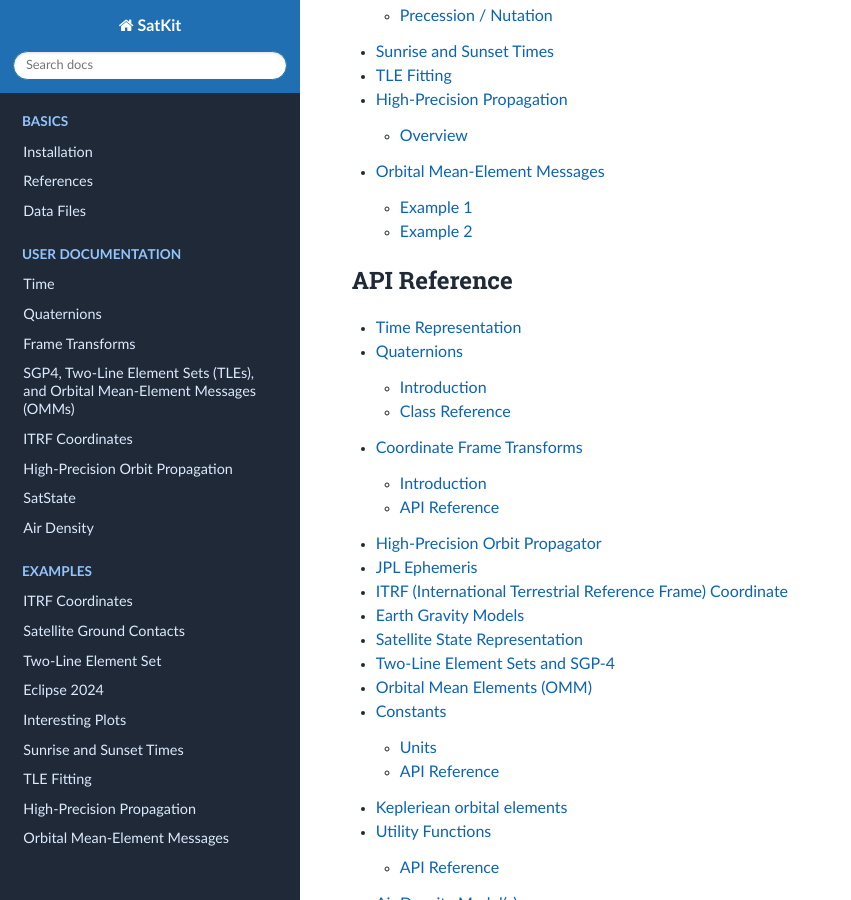
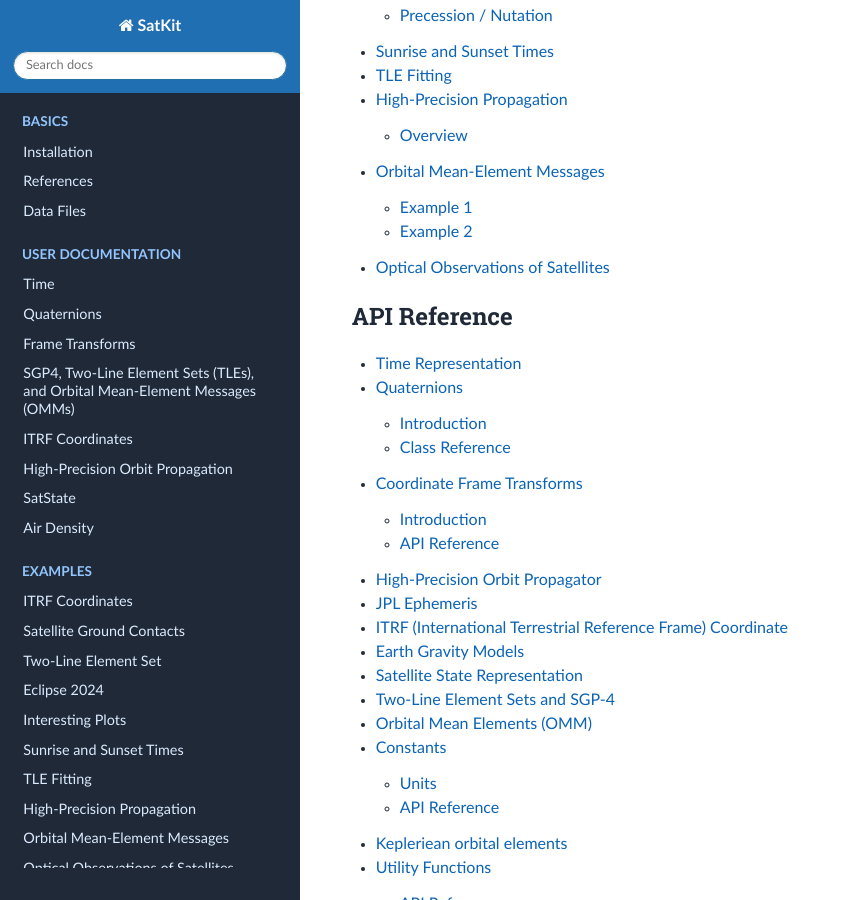
Before and after one commit to ssmichael1/satkit, a Sphinx documentation site: the page built from python/docs/source/index.md, in a window 1280 px wide and 900 px high, scrolled down 2125 px. Shown: the whole window, without its empty margins (0-851 px from the left). Built offline with Sphinx 7.4.7 and the Read the Docs theme 3.1.0, drawn with Linux system fonts in a browser that asks for light colours; the version number is read from the project's files by our own code.

Commit message:
add optical observations example

```diff
--- a/python/docs/source/index.md
+++ b/python/docs/source/index.md
@@ -79,6 +79,7 @@ Please reach out of you find errors in code or calculations, are interested in c
   examples/TLE Fitting.ipynb
   examples/High Precision Propagation.ipynb
   examples/Orbital Mean-Element Message.ipynb
+  examples/Optical Observations of Satellites.ipynb
 
 .. toctree::
   :caption: API Reference
```
Also changed, not shown: python/docs/source/examples/Optical Observations of Satellites.ipynb (added), 1 other file.
